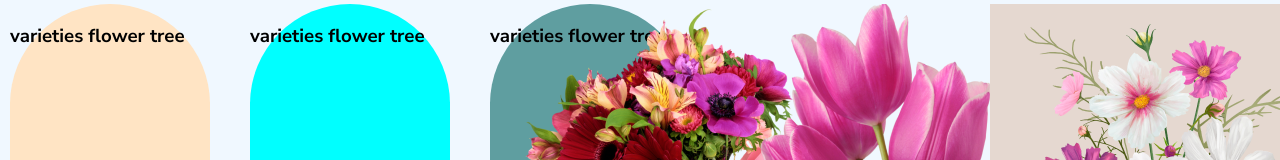
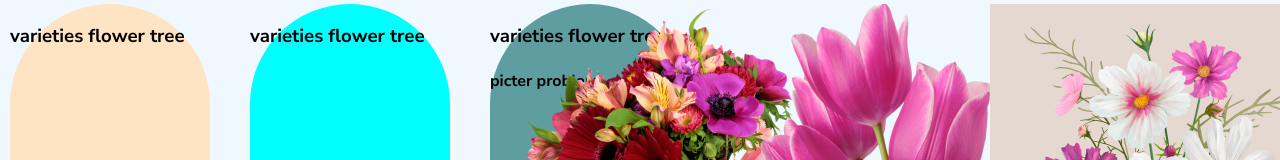
Before and after one commit to sheikhadnankabir/flower_shop, a plain HTML site: page index.html in a window 1280 px wide. Shown: the part 407-567 px from the top of the page. Drawn offline with Linux system fonts and the light colour scheme.

Commit message:
My Flower website

```diff
--- a/index.html
+++ b/index.html
@@ -42,6 +42,7 @@
             <div class="im3">
                  <img src="Flower Asset/Rectangle 4.png" alt="Loding">
                  <h3 class="fld">varieties flower tree</h3>
+                 <h4>picter problam</h4>
             </div>
 
         </div>
```
